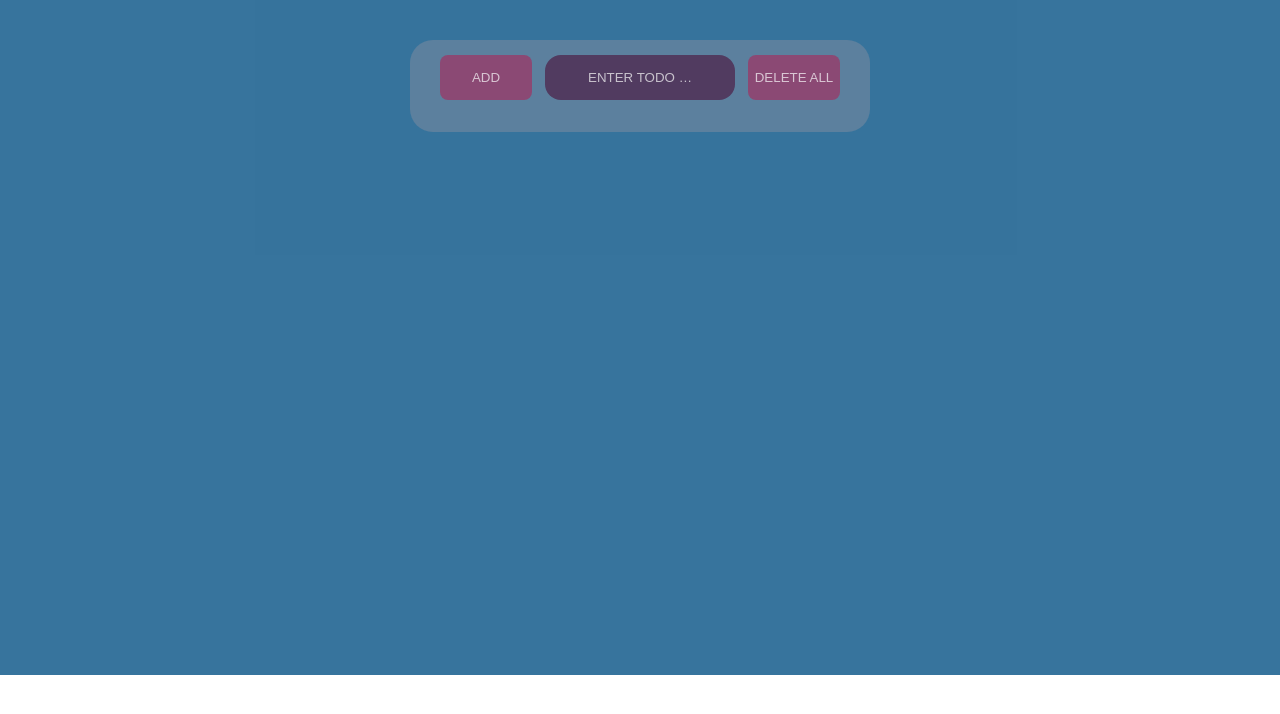
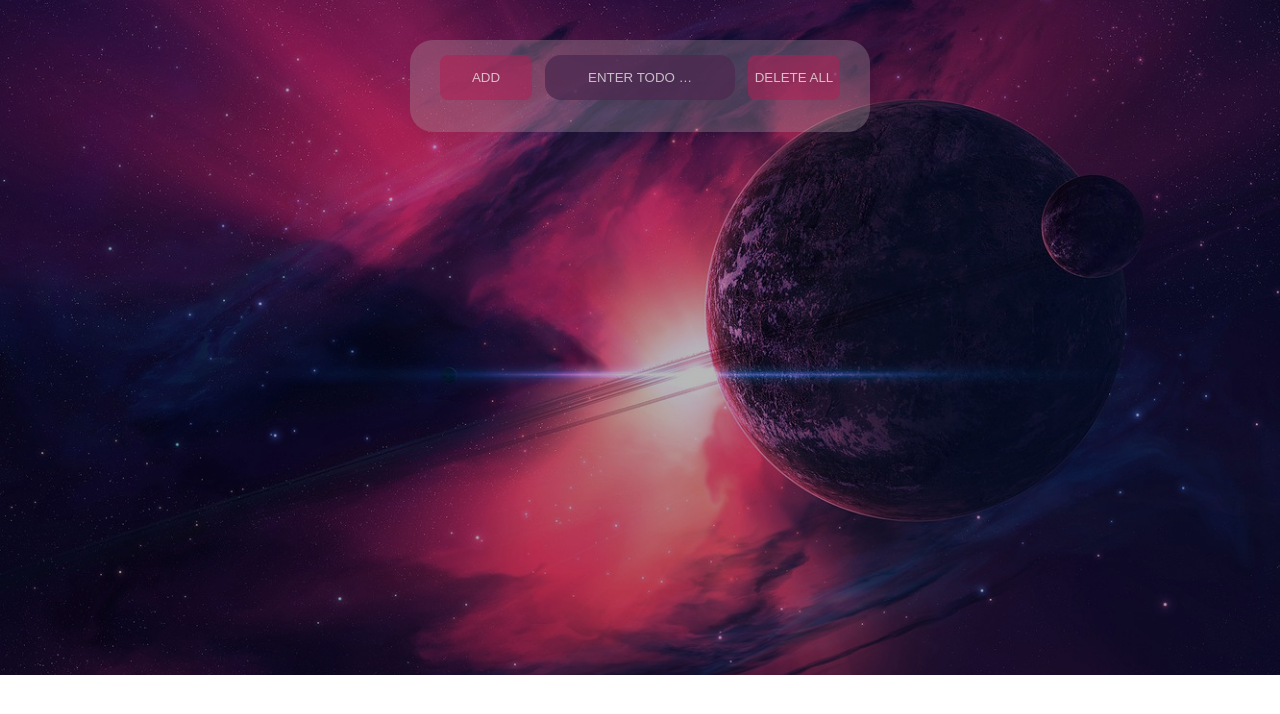
Before and after one commit to NATASHAmedvedeva95/Todo-list, a plain HTML site: page index.html in a window 1280 px wide. Drawn offline with Linux system fonts and the light colour scheme.

Commit message:
Update style.css

```diff
--- a/style.css
+++ b/style.css
@@ -5,7 +5,7 @@
 .container {
   margin: 0 auto;
   padding: 40px 0 543px;
-  background: url("../Todo-list/img/planeta-kosmos-rozovyi-fon-art.png" );
+  background: url("planeta-kosmos-rozovyi-fon-art.png" );
   background-color: rgba(0, 120, 201, 0.7);
   background-position: center;
   background-repeat: no-repeat;
```
